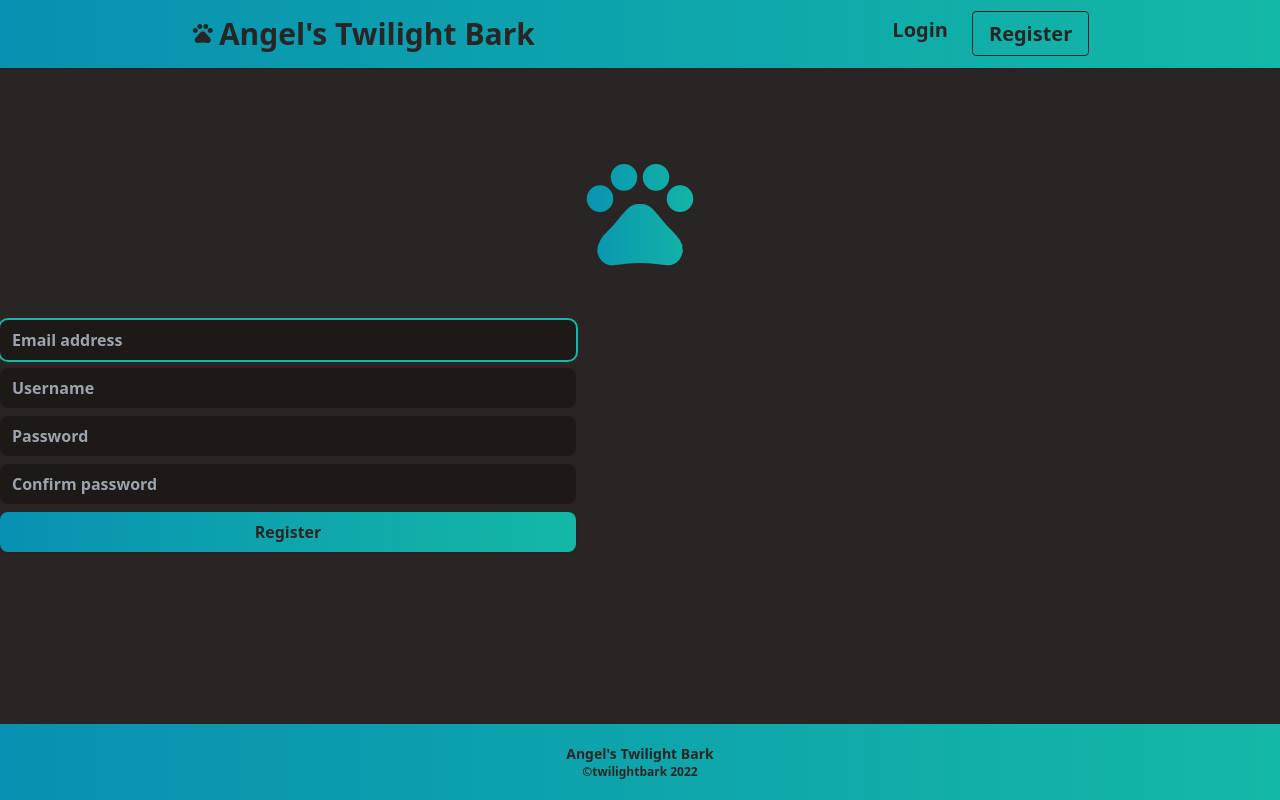
After one commit to RLewis11769/outside-dogs, a Django app: page /user/register/ in a window 1280 px wide. The commit adds this page. Run offline with Django 3.2, Linux system fonts and the light colour scheme; some libraries are stand-ins or nearby versions.

Commit message:
Add basic registration form - ugly

```diff
--- a/TwilightBark/TwilightBark/urls.py
+++ b/TwilightBark/TwilightBark/urls.py
@@ -15,7 +15,7 @@ Including another URLconf
 """
 from django.contrib import admin
 from django.urls import path, include
-from user.views import register_view
+# from user.views import register_view
 from . import views
 
 urlpatterns = [
--- /dev/null
+++ b/TwilightBark/TwilightBark/views.py
@@ -0,0 +1,6 @@
+from django.shortcuts import render
+
+
+def index(response):
+	""" Defines home page """
+	return render(response, 'TwilightBark/index.html', {})
--- a/TwilightBark/templates/TwilightBark/header.html
+++ b/TwilightBark/templates/TwilightBark/header.html
@@ -47,7 +47,7 @@
 					<a href="#" class="text-stone-800 hover:text-pink-600 duration-500">Login</a>
 				</p>
 				<button class="text-xl">
-					<a href="#" class="py-2 px-4 bg-transparent border border-stone-800 rounded text-stone-800 font-bold hover:bg-pink-600 hover:border-pink-600 hover:text-teal-500 duration-500">Register</a>
+					<a href="{% url 'register' %}" class="py-2 px-4 bg-transparent border border-stone-800 rounded text-stone-800 font-bold hover:bg-pink-600 hover:border-pink-600 hover:text-teal-500 duration-500">Register</a>
 				</button>
 			</div>
 			{% endif %}
--- /dev/null
+++ b/TwilightBark/user/templates/register.html
@@ -0,0 +1,36 @@
+{% extends 'TwilightBark/base.html' %}
+{% load static %}
+
+{% block content %}
+<main>
+	<form method="POST">
+		<!-- Token required for posting data -->
+		{% csrf_token %}
+
+		<div class="pb-3 flex flex-col">
+			<span class="material-icons pt-20 pb-10 mx-auto text-transparent bg-gradient-to-r from-cyan-600 to-teal-500 bg-clip-text text-9xl">pets</span>
+
+			<!-- Input fields -->
+			<input type="email" name="email" id="inputEmail" class="my-1 max-w-xl rounded-lg border-none focus:ring-2 focus:ring-teal-500 text-teal-500 bg-stone-900" placeholder="Email address" required autofocus>
+			<input type="text" name="username" id="inputUsername" class="my-1 max-w-xl rounded-lg border-none focus:ring-2 focus:ring-teal-500 text-teal-500 bg-stone-900" placeholder="Username" required>
+			<input type="password" name="password1" id="inputPassword1" class="my-1 max-w-xl rounded-lg border-none focus:ring-2 focus:ring-teal-500 text-teal-500 bg-stone-900" placeholder="Password" required>
+			<input type="password" name="password2" id="inputPassword2" class="my-1 max-w-xl rounded-lg border-none focus:ring-2 focus:ring-teal-500 text-teal-500 bg-stone-900" placeholder="Confirm password" required>
+
+			<!-- Field input error handling/displaying -->
+			{% for field in registration_form %}
+				<p>
+					{% for error in field.errors %}
+						<p class="py-2 text-red-700">{{ error }}</p>
+					{% endfor %}
+				</p>
+			{% endfor %}
+			<!-- General error handling -->
+			{% if registration_form.non_field_errors %}
+				<p class="py-2 text-red-700">{{registration_form.non_field_errors}}</p>
+		</div>
+
+		{% endif %}
+		<button type="submit" class="my-1 py-2 max-w-xl rounded-lg bg-gradient-to-r from-cyan-600 to-teal-500 shadow font-bold text-stone-800">Register</button>
+	</form>
+</main>
+{% endblock %}
--- /dev/null
+++ b/TwilightBark/user/urls.py
@@ -0,0 +1,8 @@
+""" Match URLs to views for user app """
+from django.urls import path
+from . import views as v
+
+
+urlpatterns = [
+    path('register/', v.register, name='register'),
+]
--- /dev/null
+++ b/TwilightBark/user/views.py
@@ -0,0 +1,37 @@
+""" """
+# from django.views.decorators.csrf import csrf_exempt
+from django.shortcuts import render, redirect
+from django.http import HttpResponse
+from django.contrib.auth import authenticate, login, logout
+from user.forms import RegistrationForm
+# from django.contrib.auth.forms import UserCreationForm
+
+
+# Note: csrf is only excluded if not rendering anything (HttpResponse)
+# @csrf_exempt
+def register(request, *args, **kwargs):
+    """ """
+    user = request.user
+    if user.is_authenticated:
+        return HttpResponse(f'You are already logged in as {user.email}')
+    context = {}
+
+    if request.POST:
+        # Create new form instance and populate with data from request
+        form = RegistrationForm(request.POST)
+        if form.is_valid():
+            # is_valid() does type checking, etc on fields in form
+            form.save()
+            email = form.cleaned_data.get('email').lower()
+            pw = form.cleaned_data.get('password1')
+            user = authenticate(email=email, password=pw)
+            login(request, user)
+            destination = kwargs.get('next')
+            if destination:
+                return redirect(destination)
+            return redirect('index')
+        else:
+            # If form not valid, return and display form with errors
+            context['registration_form'] = form
+
+    return render(request, 'register.html', context)
```
Also changed, not shown: TwilightBark/TwilightBark/settings.py (+8 -8 lines), TwilightBark/user/forms.py (added, +35 -0 lines).
